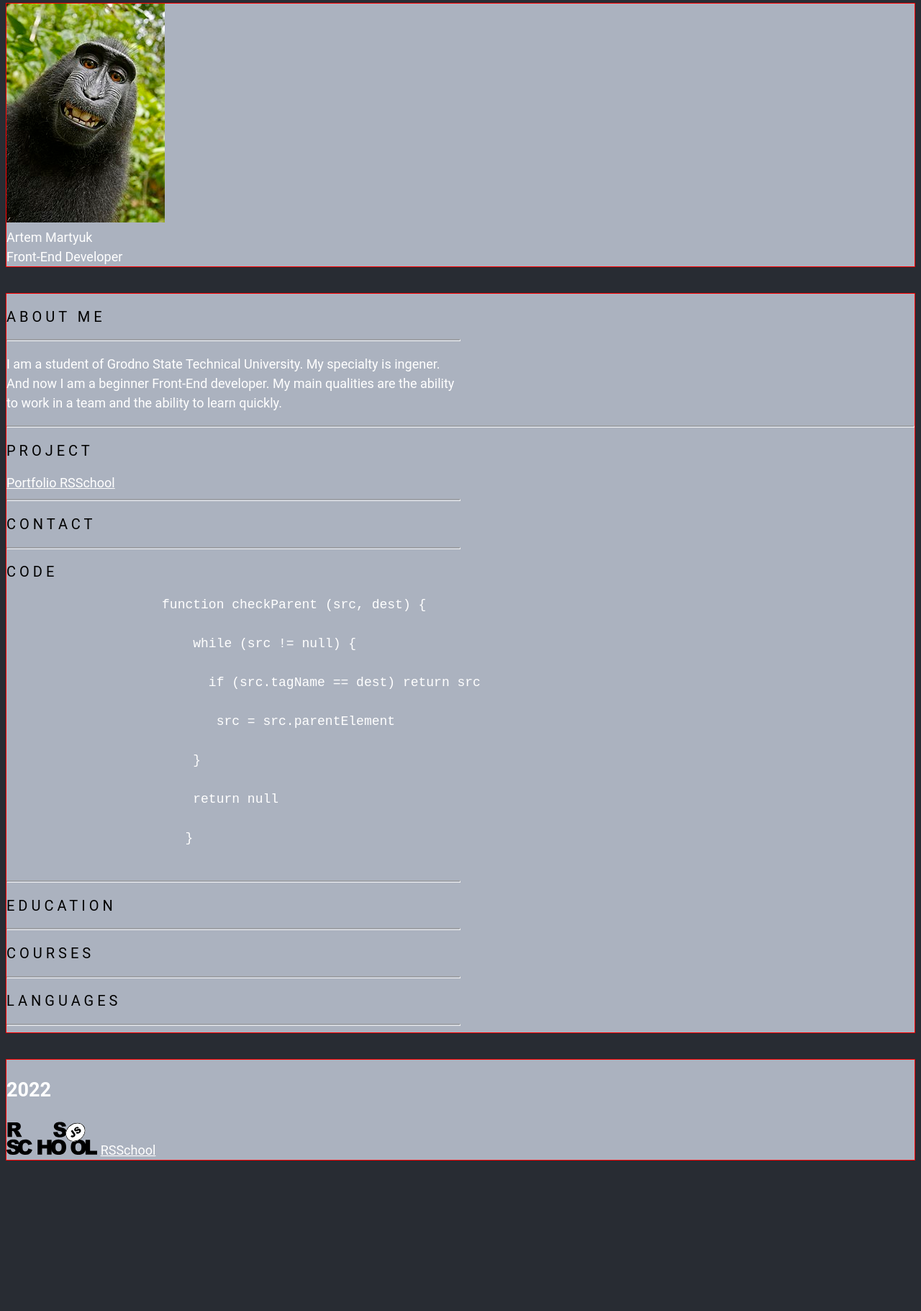
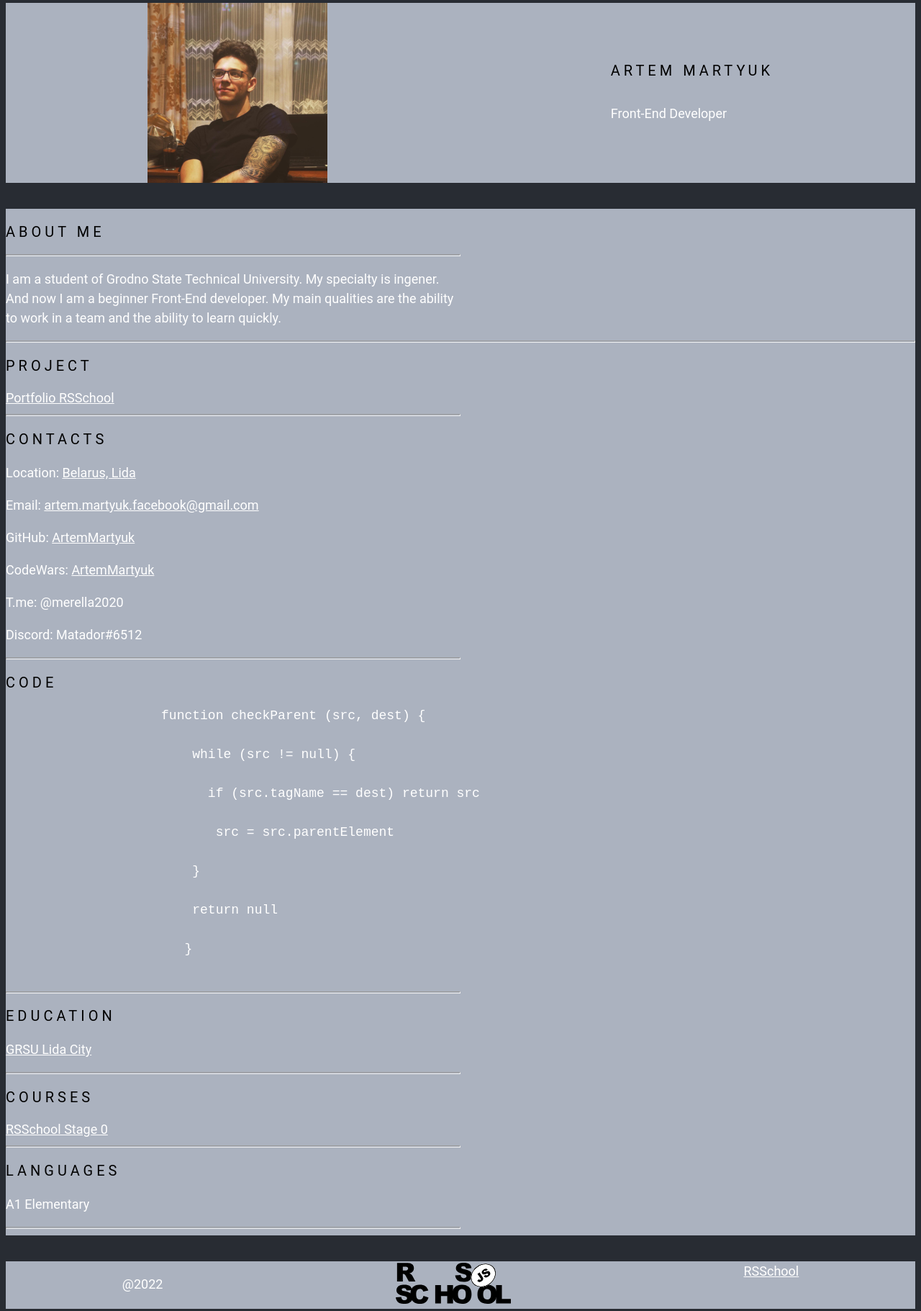
Before and after one commit to ArtemMartyuk/rsschool-cv, a plain HTML site: page index.html in a window 1280 px wide. Shown: the part 126-1947 px from the top of the page at 72% size. Before the commit the page ends 1746 px from the top, so only its background shows below. Drawn offline with Linux system fonts and the light colour scheme.

Commit message:
feat: change my cv

```diff
--- a/index.html
+++ b/index.html
@@ -6,7 +6,7 @@
     <meta name="viewport" content="width=device-width, initial-scale=1.0">
     <title>CV</title>
     <link rel="stylesheet" href="style.css">
-    <link rel="icon" href="assets/icon.ico">
+    <link rel="icon" href="assets/img/title.png">
 </head>
 <body>
     <nav class="nav">
@@ -21,9 +21,13 @@
 
       <p></p>
     <header>
-        <img src="monkey.jpg" alt="img">
-        <aside><div class="container">Artem Martyuk</div>
-        Front-End Developer</aside>
+        <div class="profile-area">
+             <img width="250px" src="assets/img/me.jpg" alt="img">
+                <div class="profile-box">
+                <h1 class="section-title">Artem Martyuk</h1>
+                 <p>Front-End Developer</p>
+          </div>
+        </div>
 
     </header>
     <p></p>
@@ -42,8 +46,15 @@
                 <a href="https://artemmartyuk.github.io/rsschool-cv/">Portfolio RSSchool</a>
                 <hr>
             </section>
-            <section class="section" id="contact">
-                <h1 class="section-title">Contact</h1>
+            <section class="section" id="contacts">
+                <h1 class="section-title">Contacts</h1>
+                <p>Location: <a href="https://www.google.com/maps/place/%D0%9B%D1%96%D0%B4%D1%81%D0%BA%D1%96+%D0%B7%D0%B0%D0%BC%D0%B0%D0%BA/@53.8873452,25.2999447,17z/data=!4m5!3m4!1s0x46de8aec4c782ebb:0x9cee32dc9ff4a593!8m2!3d53.8872282!4d25.302702">Belarus, Lida</a></p>
+                <p>Email: <a href="ahttps://mail.google.com/mail/u/0/#inbox?compose=CllgCJfsdbfpsPpvvSvmpdXDMHszmkZhzrJtwZWvwjFRXVQglzrhzjvbtQCGbTzvMsDsZztfGhg">artem.martyuk.facebook@gmail.com</a></p>
+                <p>GitHub: <a href="https://github.com/ArtemMartyuk">ArtemMartyuk</a></p>
+                <p>CodeWars: <a href="https://www.codewars.com/users/ArtemMartyuk">ArtemMartyuk</a></p>
+
+                <p>T.me: @merella2020</p>
+                <p>Discord: Matador#6512</p>
                 <hr>
             </section>
             <section class="section" id="code">
@@ -61,14 +72,17 @@
             </section>
             <section class="section" id="education">
                 <h1 class="section-title">Education</h1>
+                <p><a href="https://ltk.grsu.by/">GRSU Lida City</a></p>
                 <hr>
             </section>
             <section class="section" id="courses">
                 <h1 class="section-title">Courses</h1>
+                <a href="https://rs.school/js/">RSSchool Stage 0</a>
                 <hr>
             </section>
             <section class="section" id="languages">
                 <h1 class="section-title">Languages</h1>
+                <p>A1 Elementary</p>
                 <hr>
             </section>
 
@@ -77,13 +91,12 @@
     <p></p>
 
     <footer>
-        <div class="container">
-            <h2>2022</h2>
-            <img class="rs" src="assets/rs_school_js.svg" alt="rs">
-<a href="https://rs.school/js/">RSSchool</a>
+        <div class="profile-area">
+            <p>@2022</p>
+            <a href="https://rs.school/js/"> <img class="rs" src="assets/img/rs_school_js.svg" alt="rs"></img></a>
+            <a href="https://rs.school/js/">RSSchool</a>
         </div>
     </footer>
 
-
 </body>
 </html>
--- a/style.css
+++ b/style.css
@@ -5,7 +5,6 @@
   }
 
  header,main,footer {
-    border: 1px solid red;
     background-color: #ABB2BF;
   }
 
@@ -38,14 +37,14 @@
     transition: .3s;
   }
 
-  .section-item a {
+  /* .section-item a {
     color: #941db1;
     text-decoration: none;
     transition: color 0.5s;
   }
   .section-item a:hover {
     color: #3d0fe4;
-  }
+  } */
 
   .main-container {
     display: flex;
@@ -71,7 +70,7 @@
     line-height: 1.5;
   }
 
-  /* Пример стилизации заголовков: */
+  /* Cтилизации заголовков: */
 
 .section-title {
   font-size: 20px;
@@ -82,45 +81,34 @@
   font-style: inherit;
 }
 
-/* Пример стилизации ссылок: */
+  /* Cтилизации main заголовка: */
+/*
+  .section-title-main {
+    font-size: 50px;
+    font-weight: 400;
+    text-transform: uppercase;
+    letter-spacing: 5px;
+    color: #000000;
+    font-style: inherit; */
 
-.link {
-  text-decoration: none;
-  color: #7b837c;
-  transition: color 0.5s;
-  text-decoration: none;
-}
-
-.link:hover {
-  color: #5d7260;
-}
-
-/* Пример кода маркеров списка
-
-.section-item {
-  position: relative;
-  padding-left: 30px;
-}
-
-.section-item::before {
-  content: "";
-  position: absolute;
-  top: 8px;
-  left: 0px;
-  width: 10px;
-  height: 10px;
-  border: 1px solid #829985;
-  border-radius: 50%;
-} */
-
+/* line */
 hr {
 width: 100%;
-align: left;
 color: black;
 height: 3px;
 }
 
-.rs {
-    width: 10%;
-    align: right;
+/* img rs */
+.rs {width: 160px;}
+
+ /* profile */
+.profile-area {
+    display: flex;
+    justify-content: space-around;
 }
+
+.profile-box {
+    display: flex;
+    flex-direction: column;
+    justify-content: center;
+}
```
Also changed, not shown: assets/img/icon.ico (renamed from assets/icon.ico), assets/img/me.jpg (added), assets/img/rs_school_js.svg (renamed from assets/rs_school_js.svg), assets/img/title.png (added).
